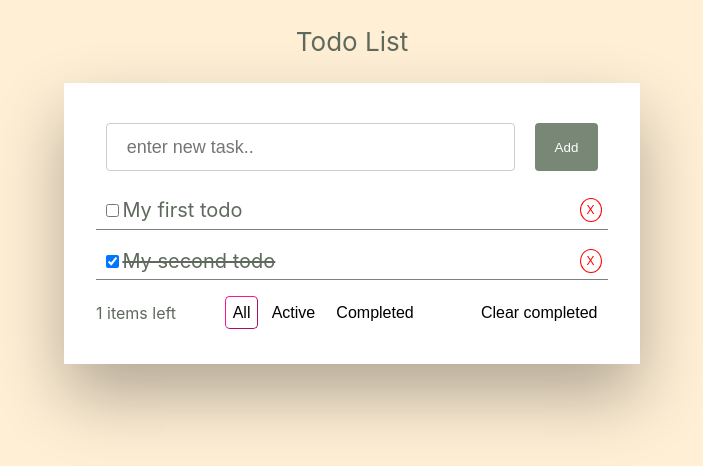
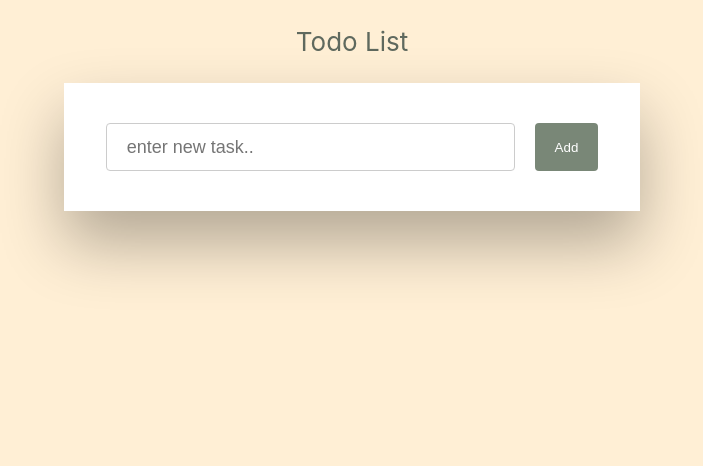
Before and after one commit to yonatanbern/react-to-do-list, a React (Create React App) app: page / in a window 1280 px wide. Shown: the top 466 px of the page, without its empty margins (288-991 px from the left). Built offline with nearby package versions, Linux system fonts and the light colour scheme.

Commit message:
initial commit

```diff
--- a/src/components/App.js
+++ b/src/components/App.js
@@ -1,17 +1,17 @@
 import React, { useState } from 'react'
 import '../App.css';
 import Form from './Form';
-import TodoList from './TodoList';
-import Filterbar from './Filterbar';
+// import TodoList from './TodoList';
+// import Filterbar from './Filterbar';
 
-const FILTER_OPTIONS = {
- ALL: 0,
- COMPLETED: 1,
- UNCOMPLETYED: 2
-}
+// const FILTER_OPTIONS = {
+//  ALL: 0,
+//  COMPLETED: 1,
+//  UNCOMPLETYED: 2
+// }
 
 function App() {
-  const [displayFilter, setDisplayFilter] = useState(FILTER_OPTIONS.ALL)
+  // const [displayFilter, setDisplayFilter] = useState(FILTER_OPTIONS.ALL)
   const [todos, setTodos] = useState([{
     id: 1,
     text: "My first todo",
@@ -28,41 +28,41 @@ function App() {
     setTodos(newTodos);
   };
 
-  const removeTodo = (id) => {
-    const newTodos = todos.filter(todo => todo.id !== id);
-    setTodos(newTodos);
-  };
+  // const removeTodo = (id) => {
+  //   const newTodos = todos.filter(todo => todo.id !== id);
+  //   setTodos(newTodos);
+  // };
 
-  const toggleTodo = (id) => {
-    const newTodos = [...todos];
-    newTodos.forEach(todo => {
-      if(todo.id === id) {
-        todo.isCompleted = !todo.isCompleted
-      }
-    })
-    setTodos(newTodos);
-  };
+  // const toggleTodo = (id) => {
+  //   const newTodos = [...todos];
+  //   newTodos.forEach(todo => {
+  //     if(todo.id === id) {
+  //       todo.isCompleted = !todo.isCompleted
+  //     }
+  //   })
+  //   setTodos(newTodos);
+  // };
 
-  const getFilteredTodos = () => {
-    let isCompletedFilter;
-    if(displayFilter === FILTER_OPTIONS.ALL) {
-      return todos;
-    }
-    else {
-      isCompletedFilter= (displayFilter === FILTER_OPTIONS.COMPLETED)
-      return todos.filter( todo => todo.isCompleted === isCompletedFilter);
-    }
-  }
+  // const getFilteredTodos = () => {
+  //   let isCompletedFilter;
+  //   if(displayFilter === FILTER_OPTIONS.ALL) {
+  //     return todos;
+  //   }
+  //   else {
+  //     isCompletedFilter= (displayFilter === FILTER_OPTIONS.COMPLETED)
+  //     return todos.filter( todo => todo.isCompleted === isCompletedFilter);
+  //   }
+  // }
 
-  const removeCompletedTodos = () => {
-    const newTodos = todos.filter(todo => todo.isCompleted === false);
-    setTodos(newTodos);
-  }
+  // const removeCompletedTodos = () => {
+  //   const newTodos = todos.filter(todo => todo.isCompleted === false);
+  //   setTodos(newTodos);
+  // }
 
-  const hasCompletedTodos = () => {
-    const completedTodos = todos.filter(todo => todo.isCompleted === true);
-    return completedTodos.length > 0
-  }
+  // const hasCompletedTodos = () => {
+  //   const completedTodos = todos.filter(todo => todo.isCompleted === true);
+  //   return completedTodos.length > 0
+  // }
 
   return (
     <div className="App-body">
@@ -71,9 +71,7 @@ function App() {
 
         <Form addTodo={addTodo} />
 
-        <TodoList todos={getFilteredTodos()} removeTodo={removeTodo} toggleTodo={toggleTodo} />
 
-        <Filterbar originList={todos} hasCompletedTodos={hasCompletedTodos()} displayFilter={displayFilter} setDisplayFilter={setDisplayFilter} filterOptions={FILTER_OPTIONS} removeCompletedTodos={removeCompletedTodos} />
       </div>
     </div>
   );
```
